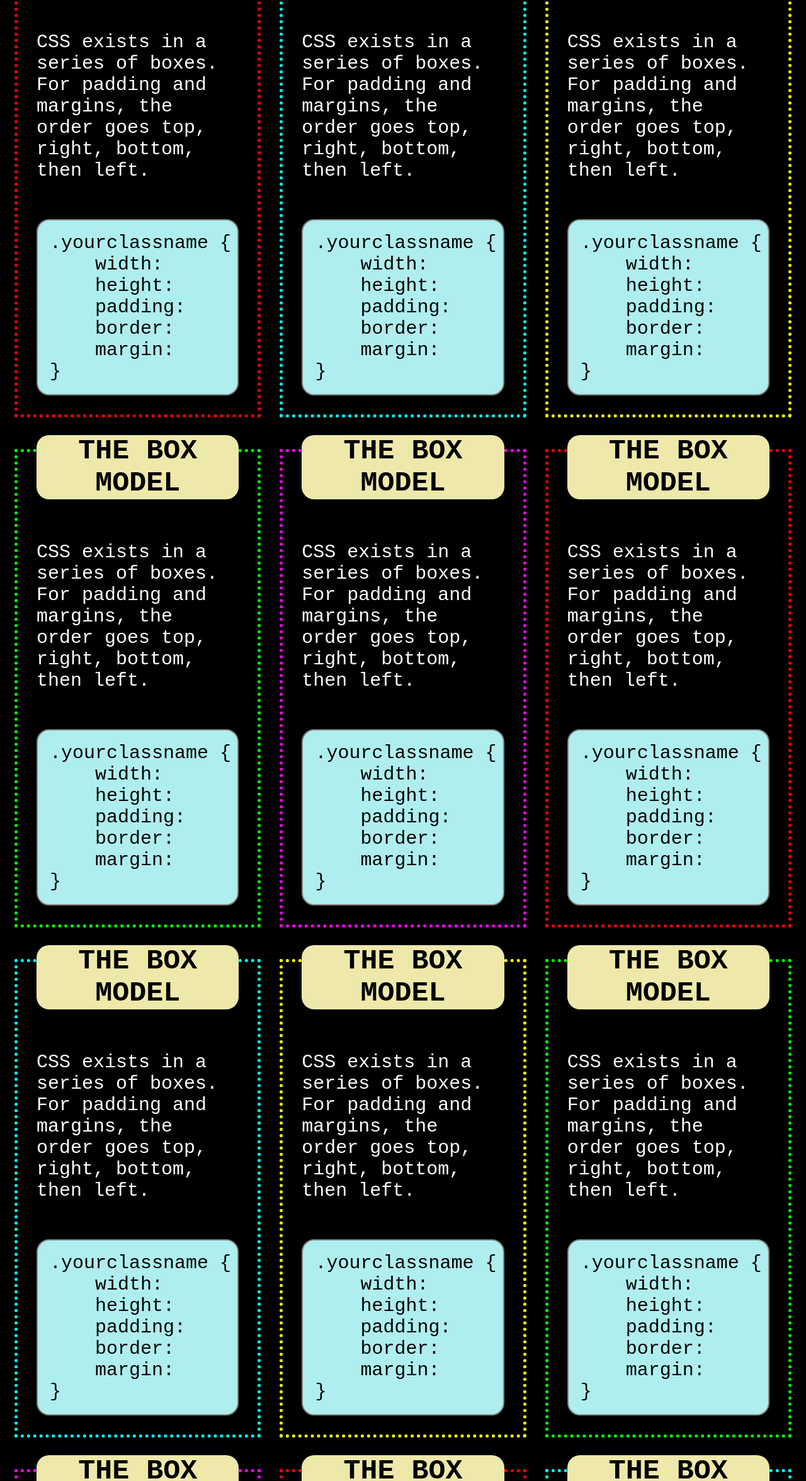
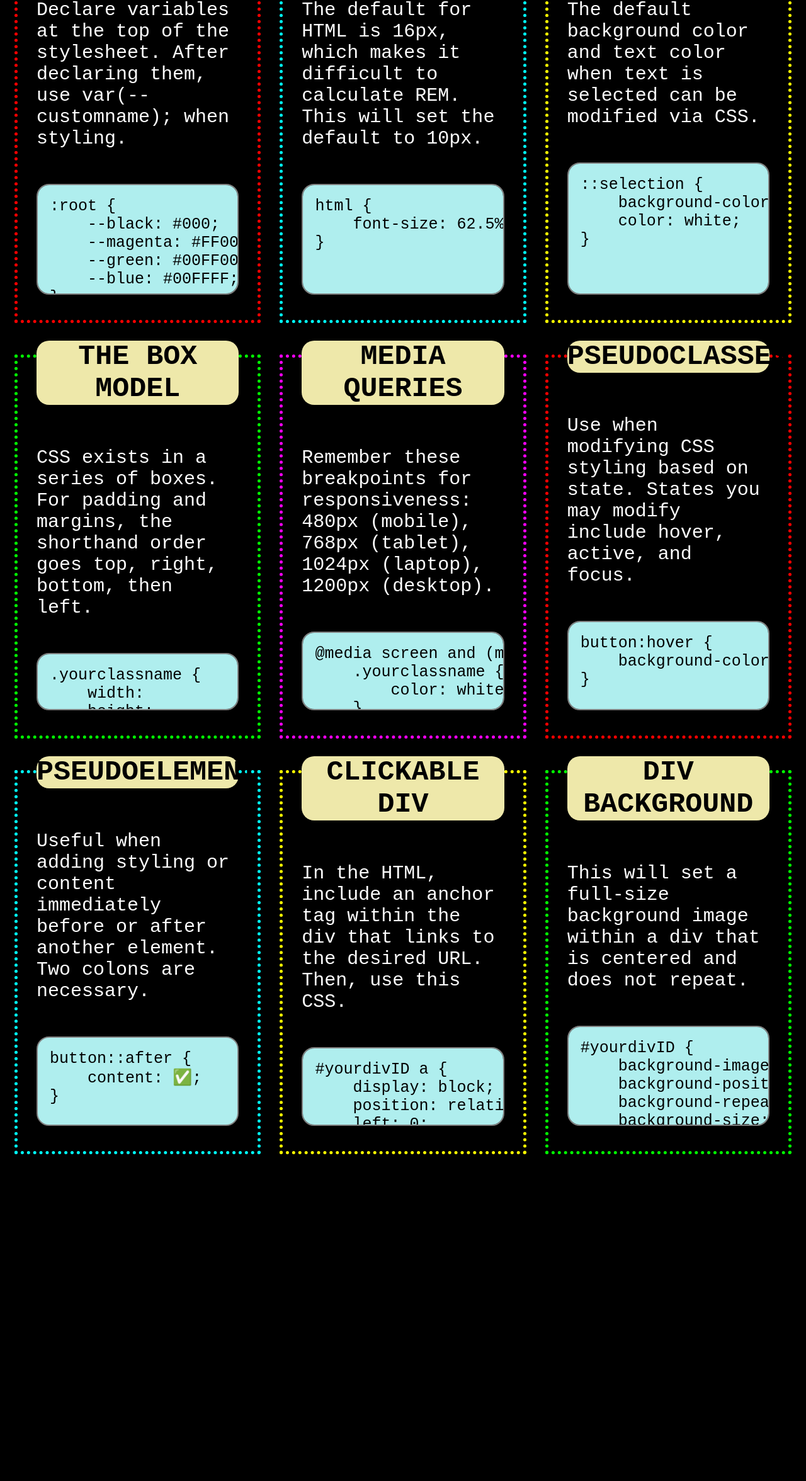
Before and after one commit to vruss14/access-code-snippets, a plain HTML site: page index.html in a window 1280 px wide. Shown: the part 448-2800 px from the top of the page at 63% size. After the commit the page ends 2314 px from the top, so only its background shows below. Drawn offline with Linux system fonts and the light colour scheme.

Commit message:
updated content with relevant snippets

```diff
--- a/index.html
+++ b/index.html
@@ -22,46 +22,42 @@
 
             <div class="card-column">
                 <figure class="code-card" id = "card-1">
-                    <h2 class="card-header" id = "head-1">THE BOX MODEL</h2>
-                        <p class = "card-descr">CSS exists in a series of boxes.
-                            For padding and margins, the order goes top, right, bottom, then left.</p>
-                    <pre class="code-block"><code>.yourclassname {
-    width:
-    height:
-    padding:
-    border:
-    margin:
+                    <h2 class="card-header" id = "head-1">VARIABLES</h2>
+                        <p class = "card-descr">Declare variables at the top of the stylesheet.
+                            After declaring them, use <code>var(--customname);</code> when styling.
+                        </p>
+                    <pre class="code-block"><code>:root {
+    --black: #000;
+    --magenta: #FF00FF;
+    --green: #00FF00;
+    --blue: #00FFFF;
 }</code></pre>
                 </figure>
             </div>
 
             <div class="card-column">
                 <figure class="code-card" id = "card-2">
-                    <h2 class="card-header" id = "head-2">THE BOX MODEL</h2>
-                        <p class = "card-descr">CSS exists in a series of boxes.
-                            For padding and margins, the order goes top, right, bottom, then left.</p>
+                    <h2 class="card-header" id = "head-2">SET REM</h2>
+                        <p class = "card-descr">The default for HTML is 16px,
+                            which makes it difficult to calculate REM. This will
+                        set the default to 10px. </p>
 
-                    <pre class="code-block"><code>.yourclassname {
-    width:
-    height:
-    padding:
-    border:
-    margin:
+                    <pre class="code-block"><code>html {
+    font-size: 62.5%;
 }</code></pre>
                 </figure>
             </div>
 
             <div class="card-column">
                 <figure class="code-card" id = "card-3">
-                    <h2 class="card-header" id = "head-3">THE BOX MODEL</h2>
-                        <p class = "card-descr">CSS exists in a series of boxes.
-                            For padding and margins, the order goes top, right, bottom, then left.</p>
-                    <pre class="code-block"><code>.yourclassname {
-    width:
-    height:
-    padding:
-    border:
-    margin:
+                    <h2 class="card-header" id = "head-3">SELECTIONS</h2>
+                        <p class = "card-descr">The default background color
+                            and text color when text is selected can be modified
+                            via CSS.
+                        </p>
+                    <pre class="code-block"><code>::selection {
+    background-color: black;
+    color: white;
 }</code></pre>
                 </figure>
             </div>
@@ -70,7 +66,8 @@
                 <figure class="code-card" id = "card-4">
                     <h2 class="card-header" id = "head-4">THE BOX MODEL</h2>
                         <p class = "card-descr">CSS exists in a series of boxes.
-                            For padding and margins, the order goes top, right, bottom, then left.</p>
+                            For padding and margins, the shorthand order goes
+                            top, right, bottom, then left.</p>
                     <pre class="code-block"><code>.yourclassname {
     width:
     height:
@@ -83,165 +80,71 @@
 
             <div class="card-column">
                 <figure class="code-card" id = "card-5">
-                    <h2 class="card-header" id = "head-5">THE BOX MODEL</h2>
-                        <p class = "card-descr">CSS exists in a series of boxes.
-                            For padding and margins, the order goes top, right, bottom, then left.</p>
-                    <pre class="code-block"><code>.yourclassname {
-    width:
-    height:
-    padding:
-    border:
-    margin:
+                    <h2 class="card-header" id = "head-5">MEDIA QUERIES</h2>
+                        <p class = "card-descr">Remember these breakpoints for responsiveness:
+                            480px (mobile), 768px (tablet),
+                            1024px (laptop), 1200px (desktop).
+                        </p>
+                    <pre class="code-block"><code>@media screen and (min-width: 480px) {
+    .yourclassname {
+        color: white;
+    }
 }</code></pre>
                 </figure>
             </div>
 
             <div class="card-column">
                 <figure class="code-card" id = "card-6">
-                    <h2 class="card-header" id = "head-6">THE BOX MODEL</h2>
-                        <p class = "card-descr">CSS exists in a series of boxes.
-                            For padding and margins, the order goes top, right, bottom, then left.</p>
-                    <pre class="code-block"><code>.yourclassname {
-    width:
-    height:
-    padding:
-    border:
-    margin:
+                    <h2 class="card-header" id = "head-6">PSEUDOCLASSES</h2>
+                        <p class = "card-descr">Use when modifying CSS styling based on state.
+                            States you may modify include hover, active, and focus.
+                        </p>
+                    <pre class="code-block"><code>button:hover {
+    background-color: white;
 }</code></pre>
                 </figure>
             </div>
 
             <div class="card-column">
                 <figure class="code-card" id = "card-7">
-                    <h2 class="card-header" id = "head-7">THE BOX MODEL</h2>
-                        <p class = "card-descr">CSS exists in a series of boxes.
-                            For padding and margins, the order goes top, right, bottom, then left.</p>
-                    <pre class="code-block"><code>.yourclassname {
-    width:
-    height:
-    padding:
-    border:
-    margin:
+                    <h2 class="card-header" id = "head-7">PSEUDOELEMENTS</h2>
+                        <p class = "card-descr">Useful when adding styling or content
+                            immediately before or after another element. Two colons are necessary.
+                        </p>
+                    <pre class="code-block"><code>button::after {
+    content: ✅;
 }</code></pre>
                 </figure>
             </div>
 
             <div class="card-column">
                 <figure class="code-card" id = "card-8">
-                    <h2 class="card-header" id = "head-8">THE BOX MODEL</h2>
-                        <p class = "card-descr">CSS exists in a series of boxes.
-                            For padding and margins, the order goes top, right, bottom, then left.</p>
-                    <pre class="code-block"><code>.yourclassname {
-    width:
-    height:
-    padding:
-    border:
-    margin:
+                    <h2 class="card-header" id = "head-8">CLICKABLE DIV</h2>
+                        <p class = "card-descr">In the HTML, include an anchor tag
+                            within the div that links to the desired URL. Then, use this CSS.
+                        </p>
+                    <pre class="code-block"><code>#yourdivID a {
+    display: block;
+    position: relative;
+    left: 0;
+    top: 0;
+    width: 100%;
+    height: 100%;
 }</code></pre>
                 </figure>
             </div>
 
             <div class="card-column">
                 <figure class="code-card" id = "card-9">
-                    <h2 class="card-header" id = "head-9">THE BOX MODEL</h2>
-                        <p class = "card-descr">CSS exists in a series of boxes.
-                            For padding and margins, the order goes top, right, bottom, then left.</p>
-                    <pre class="code-block"><code>.yourclassname {
-    width:
-    height:
-    padding:
-    border:
-    margin:
-}</code></pre>
-                </figure>
-            </div>
-
-            <div class="card-column">
-                <figure class="code-card" id = "card-10">
-                    <h2 class="card-header" id = "head-10">THE BOX MODEL</h2>
-                        <p class = "card-descr">CSS exists in a series of boxes.
-                            For padding and margins, the order goes top, right, bottom, then left.</p>
-                    <pre class="code-block"><code>.yourclassname {
-    width:
-    height:
-    padding:
-    border:
-    margin:
-}</code></pre>
-                </figure>
-            </div>
-
-            <div class="card-column">
-                <figure class="code-card" id = "card-11">
-                    <h2 class="card-header" id = "head-11">THE BOX MODEL</h2>
-                        <p class = "card-descr">CSS exists in a series of boxes.
-                            For padding and margins, the order goes top, right, bottom, then left.</p>
-                    <pre class="code-block"><code>.yourclassname {
-    width:
-    height:
-    padding:
-    border:
-    margin:
-}</code></pre>
-                </figure>
-            </div>
-
-            <div class="card-column">
-                <figure class="code-card" id = "card-12">
-                    <h2 class="card-header" id = "head-12">THE BOX MODEL</h2>
-                        <p class = "card-descr">CSS exists in a series of boxes.
-                            For padding and margins, the order goes top, right, bottom, then left.</p>
-                    <pre class="code-block"><code>.yourclassname {
-    width:
-    height:
-    padding:
-    border:
-    margin:
-}</code></pre>
-                </figure>
-            </div>
-
-            <div class="card-column">
-                <figure class="code-card" id = "card-13">
-                    <h2 class="card-header" id = "head-13">THE BOX MODEL</h2>
-                        <p class = "card-descr">CSS exists in a series of boxes.
-                            For padding and margins, the order goes top, right, bottom, then left.</p>
-                    <pre class="code-block"><code>.yourclassname {
-    width:
-    height:
-    padding:
-    border:
-    margin:
-}</code></pre>
-                </figure>
-            </div>
-
-            <div class="card-column">
-                <figure class="code-card" id = "card-14">
-                    <h2 class="card-header" id = "head-14">THE BOX MODEL</h2>
-                        <p class = "card-descr">CSS exists in a series of boxes.
-                            For padding and margins, the order goes top, right, bottom, then left.</p>
-                    <pre class="code-block"><code>.yourclassname {
-    width:
-    height:
-    padding:
-    border:
-    margin:
-}</code></pre>
-                </figure>
-            </div>
-
-            <div class="card-column">
-                <figure class="code-card" id = "card-15">
-                    <h2 class="card-header" id = "head-15">THE BOX MODEL</h2>
-                        <p class = "card-descr">CSS exists in a series of boxes.
-                            For padding and margins, the order goes top, right, bottom, then left.</p>
-                    <pre class="code-block"><code>.yourclassname {
-    width:
-    height:
-    padding:
-    border:
-    margin:
+                    <h2 class="card-header" id = "head-9">DIV BACKGROUND</h2>
+                        <p class = "card-descr">This will set a full-size background image within a div that is centered
+                            and does not repeat.
+                        </p>
+                    <pre class="code-block"><code>#yourdivID {
+    background-image: url("img.jpg");
+    background-position: center;
+    background-repeat: no-repeat;
+    background-size: 100%;
 }</code></pre>
                 </figure>
             </div>
--- a/style.css
+++ b/style.css
@@ -23,7 +23,7 @@ body {
     font-size: 3rem;
 }
 
-/* Clear feedback for when a code snippet has been selected */
+/* Easy-to-see feedback for when a code snippet has been selected */
 
 ::selection {
     background-color: var(--black);
@@ -73,6 +73,7 @@ header {
     outline: 5px dotted var(--white);
     margin-left: 2rem;
     margin-right: 2rem;
+    height: 60rem;
 }
 
 .code-card .card-header {
@@ -102,6 +103,10 @@ header {
     margin-left: 3rem;
     margin-right: 3rem;
     padding: 5%;
+    height: 20rem;
+    margin-bottom: 4rem;
+    font-size: 1.5rem;
+    overflow-x: scroll;
 }
 
 .code-block:hover {
@@ -159,4 +164,8 @@ header {
         flex: 0 0 33.3333%;
         max-width: 33.3333%;
     }
+
+    .code-block {
+        font-size: 2.5rem;
+    }
 }
```
